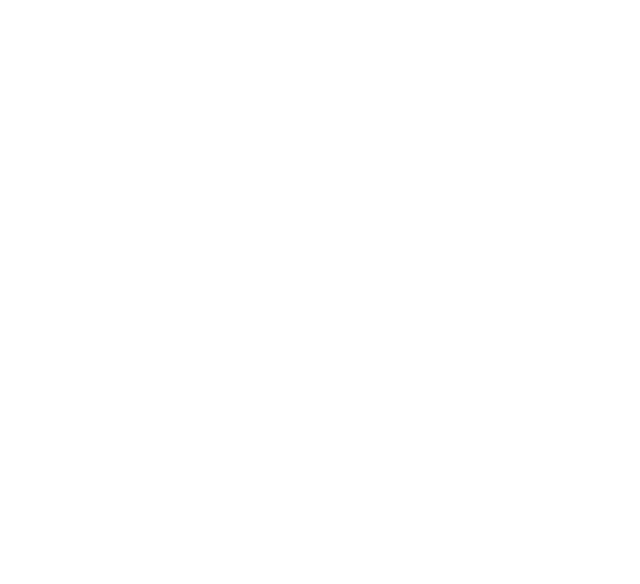
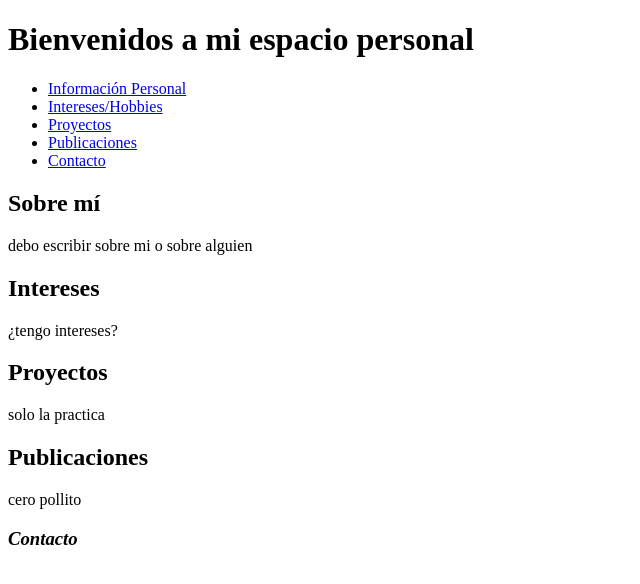
Before and after one commit to Alex5625/Progra-Web, a plain HTML site: page lab1.html in a window 1280 px wide. Shown: the whole page, without its empty margins (0-640 px from the left). Drawn offline with Linux system fonts and the light colour scheme.

Commit message:
se crea la estructura de la pagina web

```diff
--- a/lab1.html
+++ b/lab1.html
@@ -1 +1,61 @@
 <!--Laboratorio 1-->
+<!DOCTYPE html>
+<html>
+
+<head>
+    <meta charset="UTF-8">
+    <TItle>Alexis Hernandez - 2023430003</TItle>
+</head>
+
+<body>
+    <header>
+        <h1>Bienvenidos a mi espacio personal</h1>
+        <nav>
+            <ul>
+                <li><a href="#info_personal">Información Personal</a></li>
+                <li><a href="#intereses">Intereses/Hobbies</a></li>
+                <li><a href="#proyectos">Proyectos</a></li>
+                <li><a href="#publicaciones">Publicaciones</a></li>
+                <li><a href="#contacto">Contacto</a></li>
+            </ul>
+        </nav>
+    </header>
+
+    <main>
+        <!--Un article puede tener varias secciones anidadas-->
+        <article>
+            <!--aqui añadir la foto-->
+            <section id="info_personal">
+                <h2>Sobre mí</h2>
+                <p>
+                    debo escribir sobre mi o sobre alguien
+                </p>
+            </section>
+            <!--una lista -->
+            <section id="intereses">
+                <h2>Intereses</h2>
+                <p>¿tengo intereses?</p>
+            </section>
+            <!-- Añadirle cosas random que encuetre chistosas como logros min 2 Añadir el video junto el audio (???)-->
+            <section id="proyectos">
+                <h2>Proyectos</h2>
+                <p>solo la practica</p>
+            </section>
+            <!-- Añadirle cosas absurdas con TABLA DE DATOS -->
+            <section id="publicaciones">
+                <h2>Publicaciones</h2>
+                <p>cero pollito</p>
+            </section>
+        </article>
+    </main>
+    <footer>
+        <!-- Añadirle links para que me envien correos directamente (??) -->
+        <address id="contacto">
+            <h3>Contacto</h3>
+
+        </address>
+    </footer>
+</body>
+
+
+</html>
```
Also changed, not shown: 1 other file.
